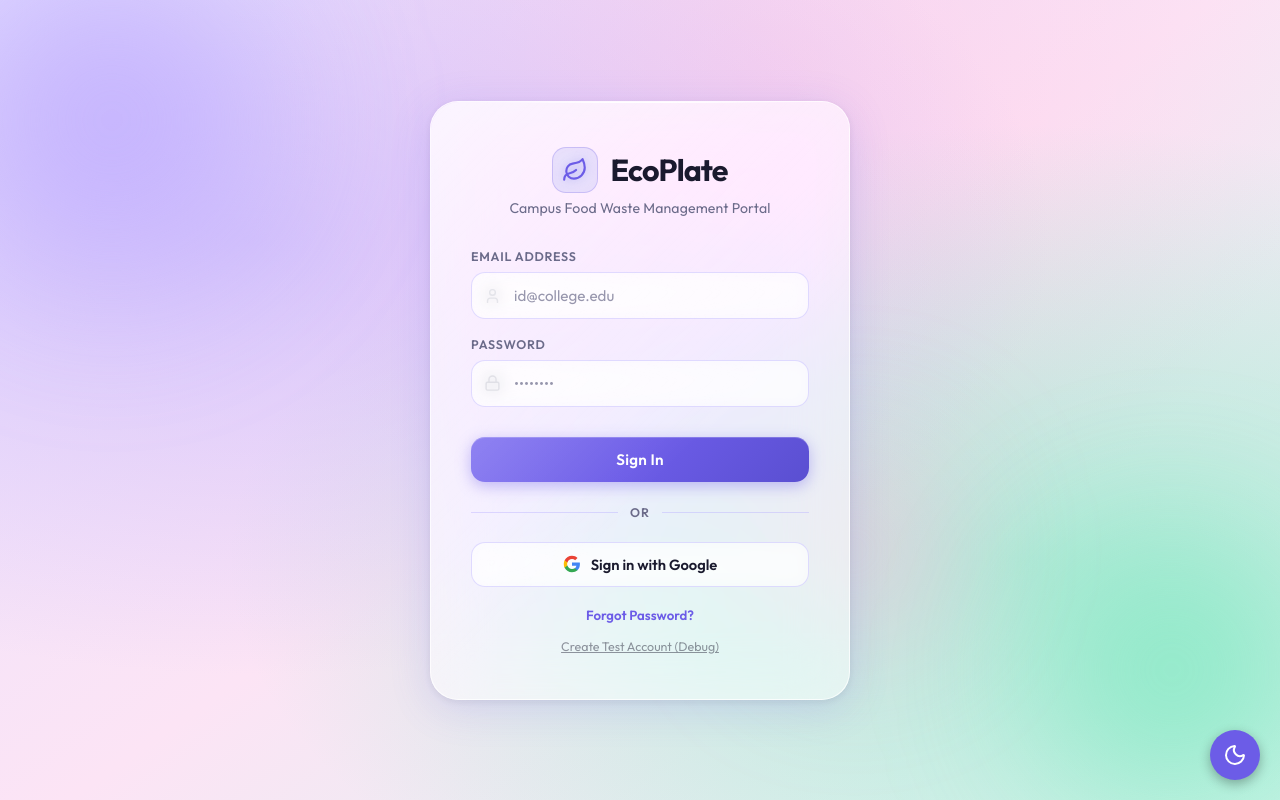
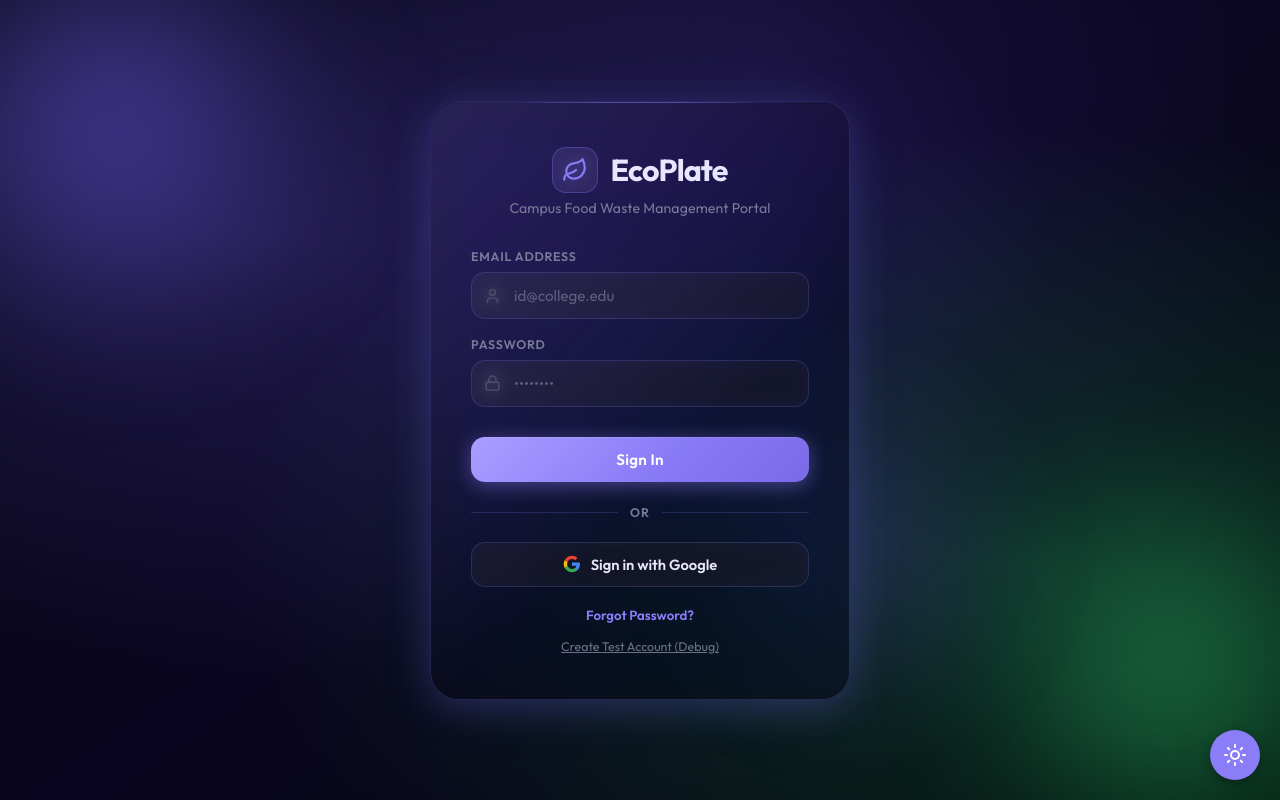
Before and after one commit to Subhankar191/food-waste-management, a React (Vite) app: page / in a window 1280 px wide. Built offline with nearby package versions, Linux system fonts and the light colour scheme; no server answers.

Commit message:
fixed feedback text area invariant

```diff
--- a/src/context/ThemeContext.jsx
+++ b/src/context/ThemeContext.jsx
@@ -4,7 +4,7 @@ const ThemeContext = createContext();
 
 export const ThemeProvider = ({ children }) => {
   // Check local storage or default to light
-  const [theme, setTheme] = useState(localStorage.getItem('ecoplate-theme') || 'light');
+  const [theme, setTheme] = useState(localStorage.getItem('ecoplate-theme') || 'dark');
 
   useEffect(() => {
     // 1. Update the HTML attribute for CSS selectors
--- a/src/pages/Student/components/FeedbackView.jsx
+++ b/src/pages/Student/components/FeedbackView.jsx
@@ -86,7 +86,6 @@ const FeedbackView = ({ onSuccessfulSubmit, onError }) => {
   const handleMealTypeChange = (val) => {
     setMealType(val);
     setSelectedChips([]);
-    setManualComment('');
   };
 
   const handleAddChip = (chip) => {
```
Also changed, not shown: src/tree.txt.
